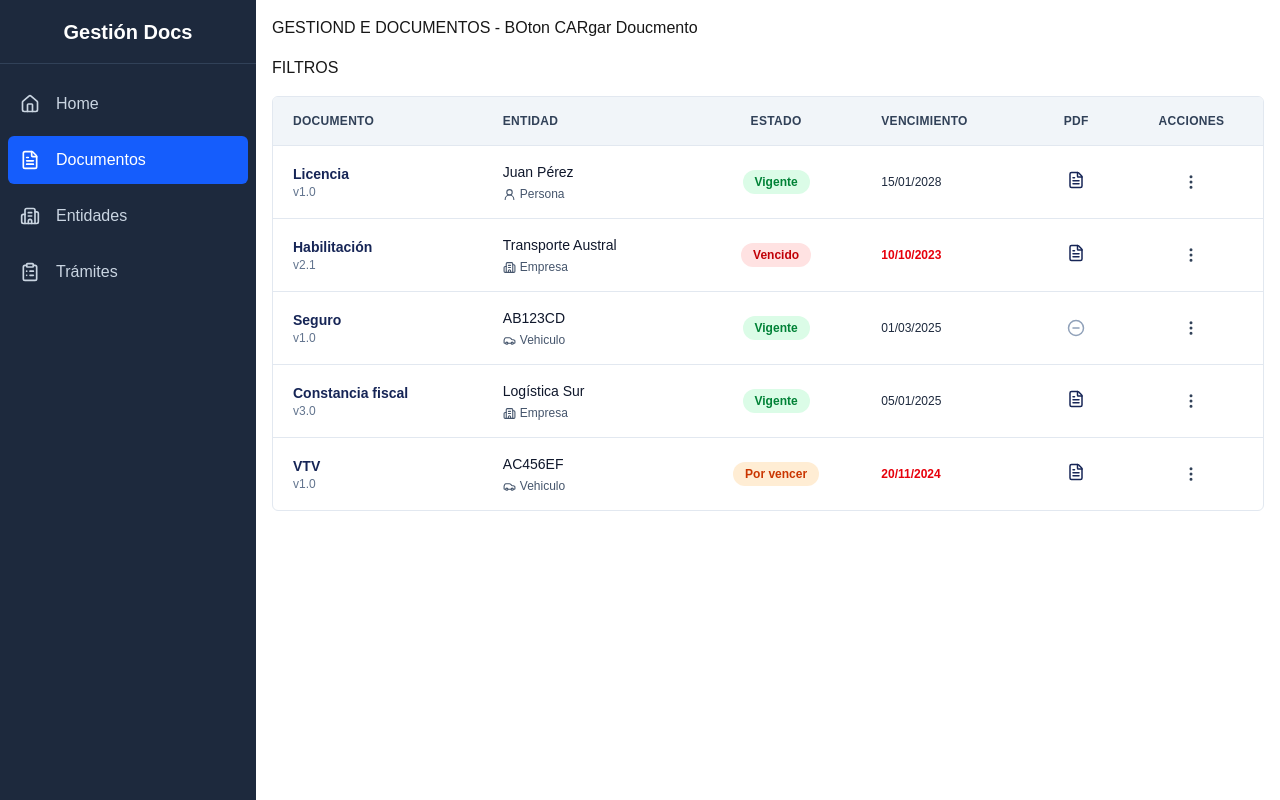
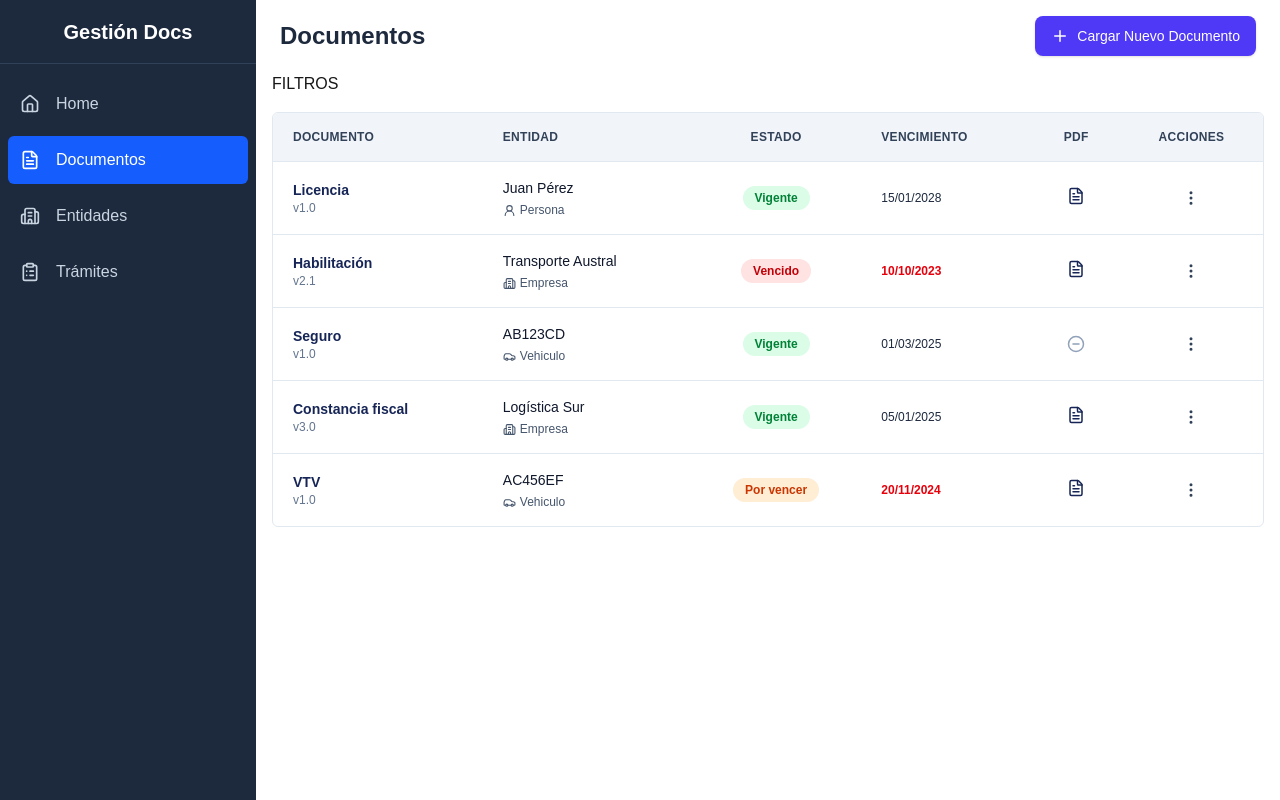
Before and after one commit to TomasGuenchuman/GestorDocumentos, a Next.js app in the folder frontend/: page /documentos in a window 1280 px wide. Built offline with nearby package versions, Linux system fonts and the light colour scheme.

Commit message:
cambie textos

```diff
--- a/frontend/src/app/(dashboard)/documentos/page.tsx
+++ b/frontend/src/app/(dashboard)/documentos/page.tsx
@@ -1,5 +1,7 @@
 "use client";
 import Table, { type DocumentTableRow } from "@/components/ui/table/Table";
+import Button from "@/components/ui/Button";
+import { Plus } from "lucide-react";
 
 const documents: DocumentTableRow[] = [
   {
@@ -99,17 +101,14 @@ const documents: DocumentTableRow[] = [
 export default function Documentos() {
   return (
     <div className="h-screen w-full flex flex-col overflow-hidden p-4 gap-4">
-      <header>GESTIOND E DOCUMENTOS - BOton CARgar Doucmento</header>
+      <header className="shrink-0 flex items-center justify-between px-2">
+        <h1 className="text-2xl font-bold text-slate-800">Documentos</h1>
+        <Button variant="primary" icon={<Plus size={18} />}>
+          Cargar Nuevo Documento
+        </Button>
+      </header>
       <div>FILTROS</div>
-      <Table
-        rows={documents}
-        onPdfClick={(row) => {
-          console.log("Abrir PDF:", row);
-        }}
-        onActionClick={(row) => {
-          console.log("Abrir acciones:", row);
-        }}
-      />
+      <Table rows={documents} />
     </div>
   );
 }
--- a/frontend/src/app/(dashboard)/page.tsx
+++ b/frontend/src/app/(dashboard)/page.tsx
@@ -63,7 +63,7 @@ export default async function Dashboard() {
     <div className="h-screen w-full flex flex-col overflow-hidden p-4 gap-4">
       <header className="shrink-0 flex items-center justify-between px-2">
         <h1 className="text-2xl font-bold text-slate-800">
-          Dashboard Documentos
+          Dashboard Vencimientos
         </h1>
         <Button variant="primary" icon={<Plus size={18} />}>
           Cargar Nuevo Documento
```
